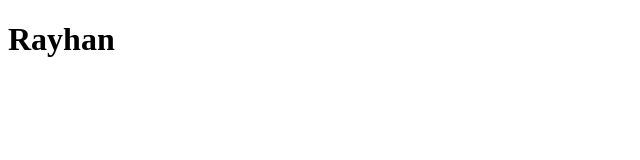
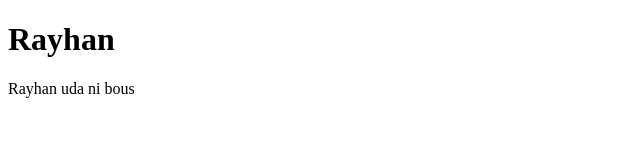
Before and after one commit to effendi-takumi/takumi-web-static, a plain HTML site: page rayhan.html in a window 1280 px wide. Shown: the whole page, without its empty margins (0-640 px from the left). Drawn offline with Linux system fonts and the light colour scheme.

Commit message:
ini uda di edit sekali pak

```diff
--- a/rayhan.html
+++ b/rayhan.html
@@ -7,5 +7,6 @@
 </head>
 <body>
     <h1>Rayhan</h1>
+    <p>Rayhan uda ni bous</p>
 </body>
 </html>
```
